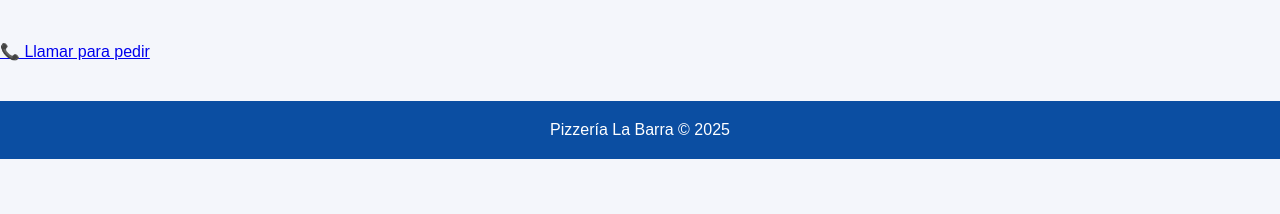
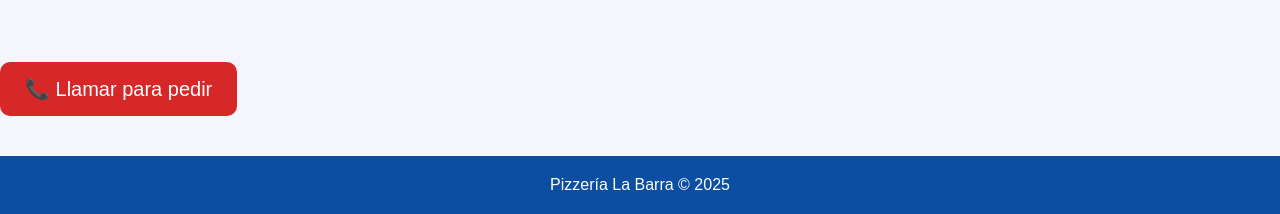
Before and after one commit to brunoalareolom-cmd/pizzeria, a plain HTML site: page index.html in a window 1280 px wide. Shown: the part 2209-2423 px from the top of the page. Before the commit the page ends 2368 px from the top, so only its background shows below. Drawn offline with Linux system fonts and the light colour scheme.

Commit message:
Replace .whatsapp with .boton-llamar styles

```diff
--- a/style.css
+++ b/style.css
@@ -64,19 +64,20 @@ border:none;
 border-radius:10px;
 }
 
-.whatsapp{
-position:fixed;
-bottom:25px;
-right:25px;
-background:#25D366;
+.boton-llamar{
+display:inline-block;
+margin-top:20px;
+padding:15px 25px;
+background-color:#d62828;
 color:white;
-padding:15px 20px;
-border-radius:30px;
-font-weight:bold;
+font-size:20px;
 text-decoration:none;
-box-shadow:0 5px 15px rgba(0,0,0,0.2);
+border-radius:10px;
 }
 
+.boton-llamar:hover{
+background-color:#a61e1e;
+}
 footer{
 background:#0b4ea2;
 color:white;
```
